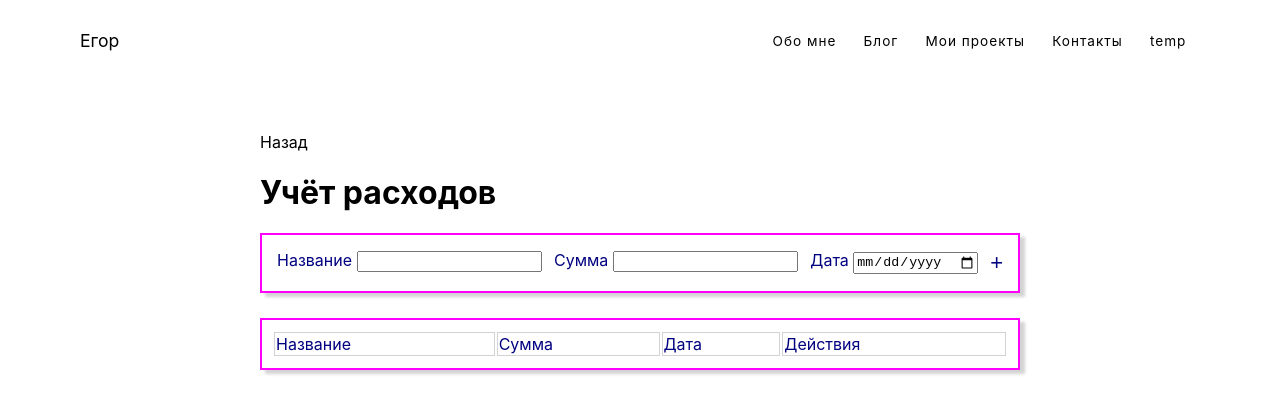
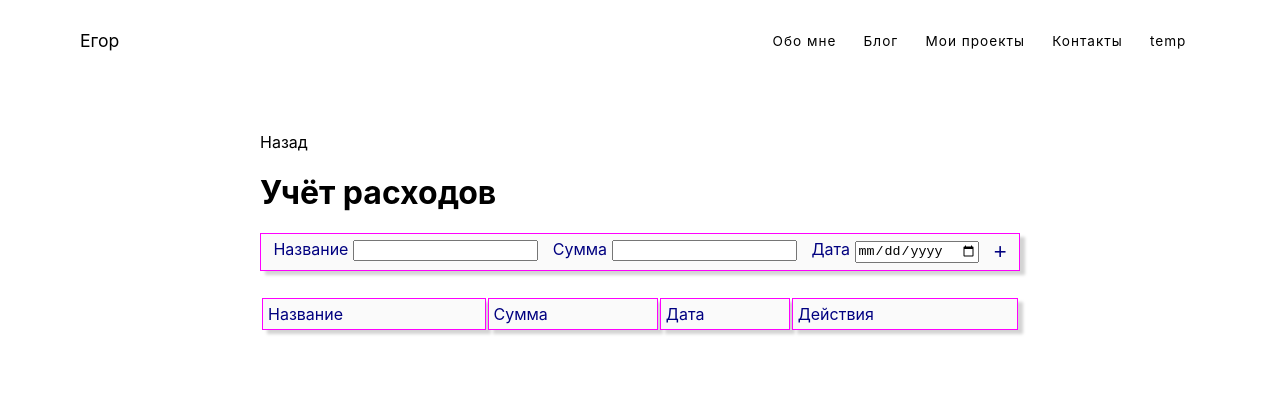
Before and after one commit to dosomethingman/SvelteProject, a SvelteKit app: page /projects/apps/2 in a window 1280 px wide. Shown: the top 414 px of the page. Built offline with nearby package versions, Linux system fonts and the light colour scheme.

Commit message:
deleteExpence function added

```diff
--- a/src/routes/projects/apps/2/+page.svelte
+++ b/src/routes/projects/apps/2/+page.svelte
@@ -20,6 +20,11 @@
         ]
         newCost = {};
     };
+    function deleteExpence (index) {
+        costs.splice(index, 1);
+        costs = costs;
+        console.log(costs);
+    }
 </script>
 
 <main>
@@ -65,7 +70,7 @@
                     {:else}
                         <td>Не указана</td>
                     {/if}
-                    <td>Действия</td>
+                    <td><button class="delete-cost" on:click={() => deleteExpence(index)}>Удалить</button></td>
                 </tr>
             {/each}
         </tbody>
@@ -74,30 +79,36 @@
 </main>
 
 <style>
-    .cost-form, .costs-table {
-        border: 2px solid magenta;
+    .cost-form, td {
+        background-color: rgb(250, 250, 250);
         box-shadow: 5px 4px 3px lightgray;
+        border: 1px solid magenta;
         color: navy;
     }
     td {
-        border: 1px solid lightgray;
+        padding: 5px;
     }
     .cost-form {
         display: flex;
-        justify-content: space-between;
-        padding: 15px;
+        justify-content: space-around;
+        padding: 5px;
+        width: 100%;
     }
     .costs-table {
         width: 100%;
         margin-top: 25px;
-        padding: 10px;
     }
-    .add-cost {
+    .add-cost, .delete-cost {
         appearance: none;
         border: none;
         padding: 0;
         font-size: 22px;
         color: navy;
         background-color: transparent;
+        cursor: pointer;
+    }
+    .delete-cost {
+        font-size: unset;
+        color: red;
     }
 </style>
```
